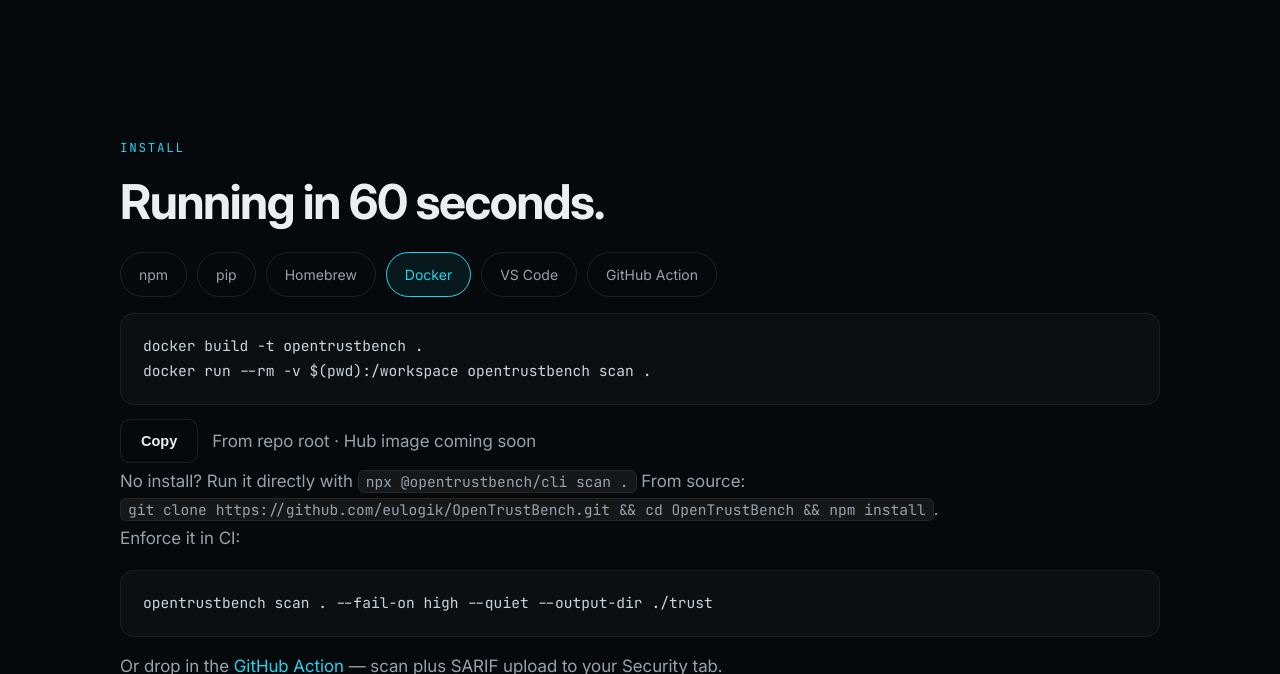
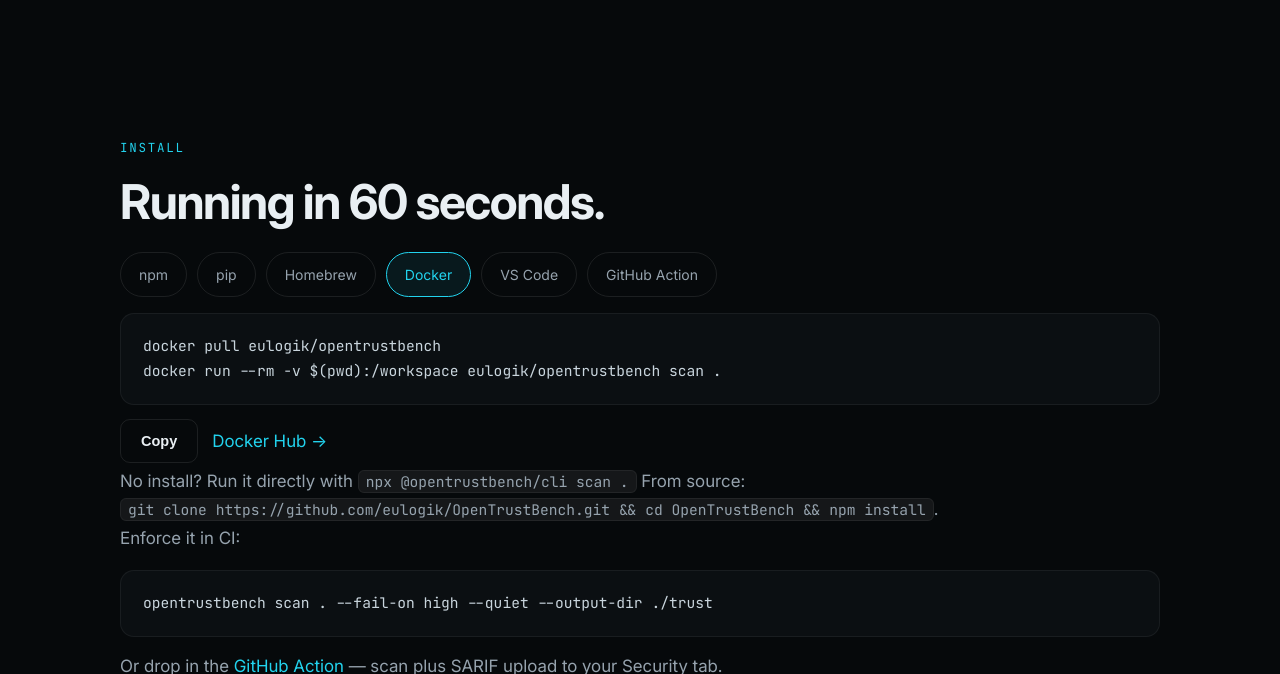
Before and after one commit to eulogik/AgentTrust, a website: page web/public/index.html in a window 1280 px wide. Both pictures are taken after a click on the tab "Docker". Shown: the part 2519-3193 px from the top of the page. Drawn offline with Linux system fonts and the light colour scheme.

Commit message:
Docker Hub live: eulogik/opentrustbench 0.1.1 + latest

```diff
--- a/web/public/index.html
+++ b/web/public/index.html
@@ -210,9 +210,9 @@
               <div class="tab-meta"><button class="btn btn-ghost btn-sm" data-copy-target="#cmd-brew">Copy</button><a href="https://github.com/eulogik/homebrew-opentrustbench">Tap repo →</a></div>
             </div>
             <div role="tabpanel" id="panel-docker" aria-labelledby="tab-docker" data-panel="docker" hidden>
-              <pre id="cmd-docker">docker build -t opentrustbench .
-docker run --rm -v $(pwd):/workspace opentrustbench scan .</pre>
-              <div class="tab-meta"><button class="btn btn-ghost btn-sm" data-copy-target="#cmd-docker">Copy</button><span class="muted">From repo root · Hub image coming soon</span></div>
+              <pre id="cmd-docker">docker pull eulogik/opentrustbench
+docker run --rm -v $(pwd):/workspace eulogik/opentrustbench scan .</pre>
+              <div class="tab-meta"><button class="btn btn-ghost btn-sm" data-copy-target="#cmd-docker">Copy</button><a href="https://hub.docker.com/r/eulogik/opentrustbench">Docker Hub →</a></div>
             </div>
             <div role="tabpanel" id="panel-vscode" aria-labelledby="tab-vscode" data-panel="vscode" hidden>
               <pre id="cmd-vscode">code --install-extension opentrustbench-0.1.1.vsix</pre>
```
Also changed, not shown: README.md, docker/README.md.
